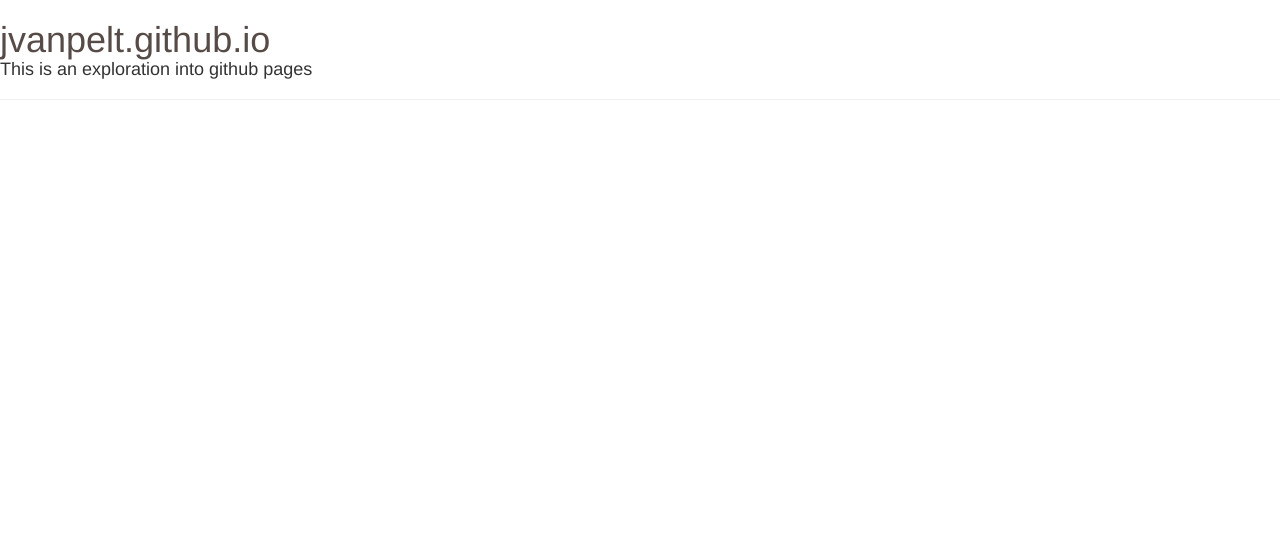
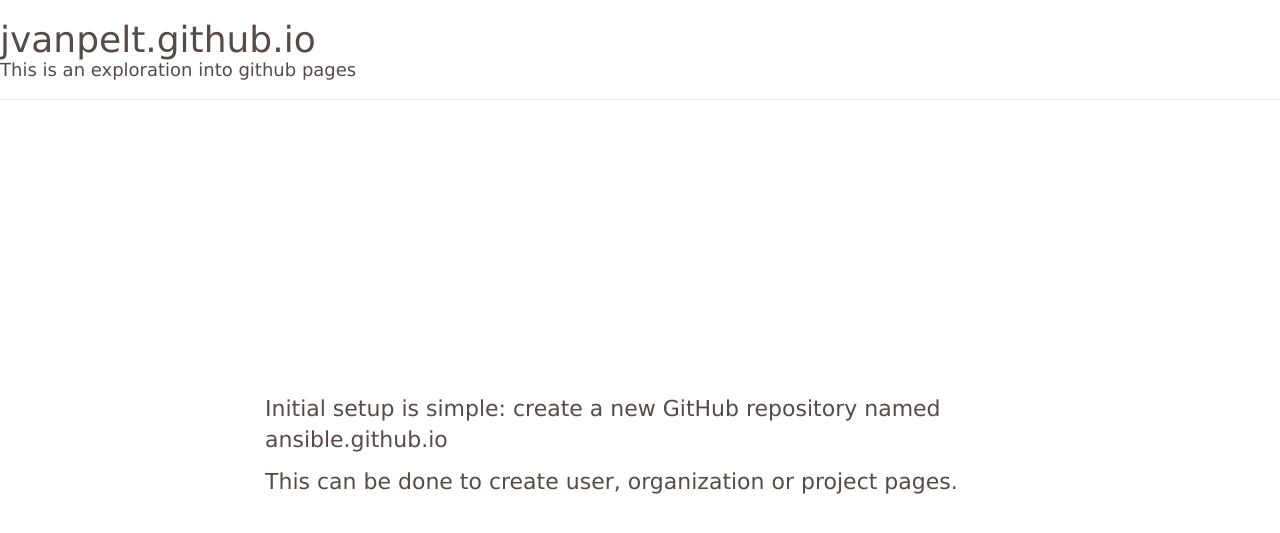
Before and after one commit to jvanpelt/jvanpelt.github.io, a Jekyll site: the page built from index.html, in a window 1280 px wide and 900 px high. Shown: the top 533 px of the window. Built offline with Jekyll 4.4.1, drawn with Linux system fonts in a browser that asks for light colours.

Commit message:
made style.css come after bootstrap.css, duh

```diff
--- a/_layouts/default.html
+++ b/_layouts/default.html
@@ -4,20 +4,20 @@
     <head>
         <meta charset="utf-8"/>
         <title>{% if page.title %} {{ page.title }} | {% endif %} {{ site.name }}</title>
-        <link rel="stylesheet" href="{{site.baseurl}}/style.css" />
         <meta name="description" content="{{site.description}}"/>
         <meta name="author" content="{{site.author}}"/>
         <link rel="author" href="humans.txt"/>
         <link rel="alternate" type="application/rss+xml" title="RSS Feed" href="{{site.baseurl}}/feed.xml" />
 
         <link rel='stylesheet' id=''  href='https://maxcdn.bootstrapcdn.com/bootstrap/3.3.7/css/bootstrap.min.css' type='text/css' media='all' />
+        <link rel="stylesheet" href="{{site.baseurl}}/style.css" />
         <!--script type="text/javascript" src="https://maxcdn.bootstrapcdn.com/bootstrap/3.3.7/js/bootstrap.min.js"></script-->
     </head>
 
     <body>
         <header>
             <h1><a href="{{site.baseurl}}/">{{ site.name }}</a></h1>
-                <h4>{{ site.description }}</h4>
+            <h4>{{ site.description }}</h4>
             <hr />
         </header>
 
```
